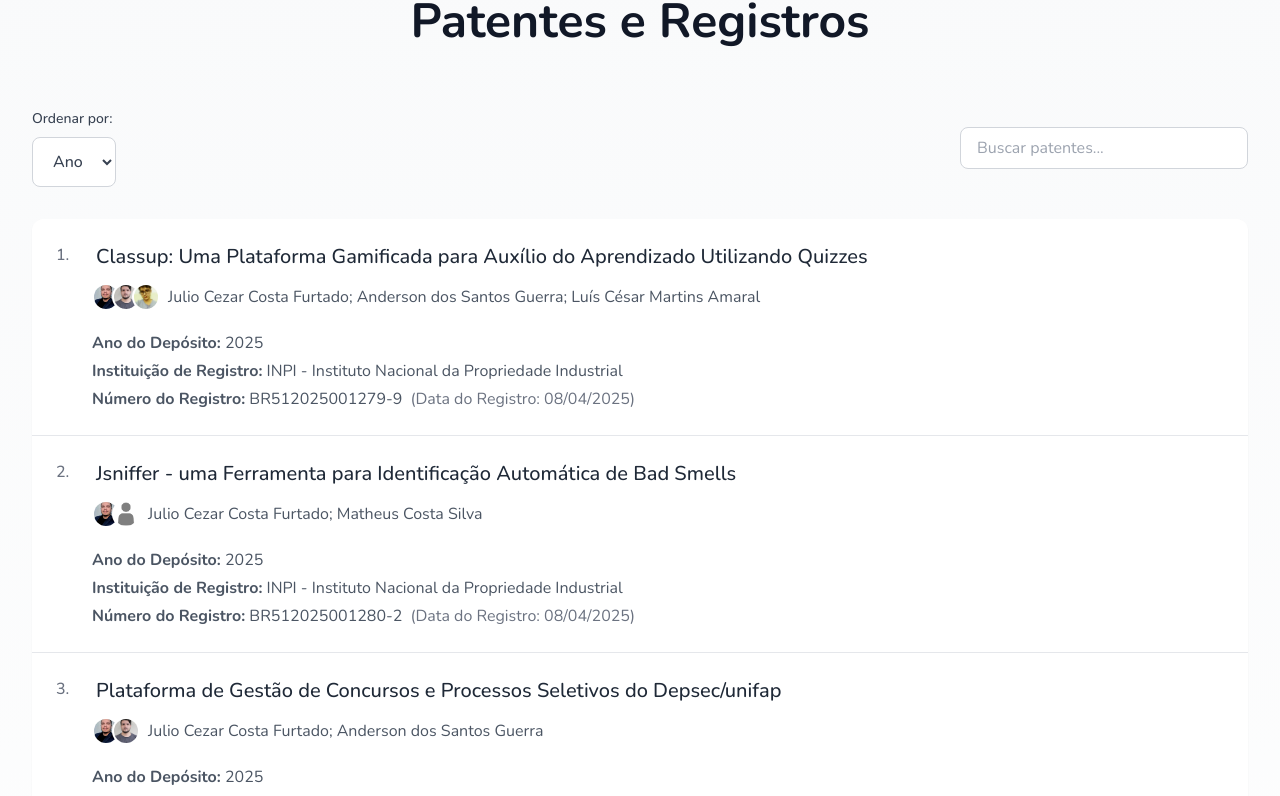
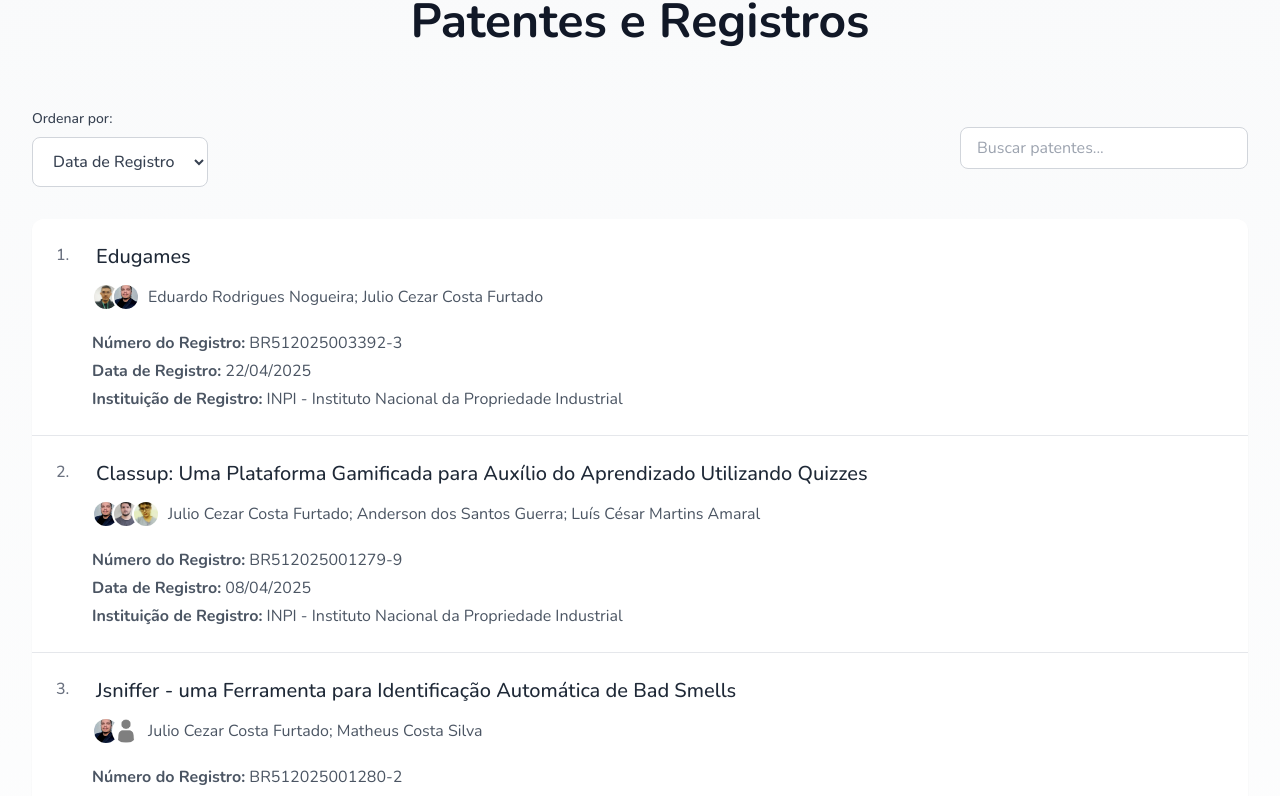
Before and after one commit to jcfurtado86/site-serde, a Next.js app: page /publicacoes in a window 1280 px wide. Shown: the part 10615-11411 px from the top of the page. Built offline with nearby package versions, Linux system fonts and the light colour scheme.

Commit message:
novos dados de patentes/registros

```diff
--- a/scripts/ts-generator.ts
+++ b/scripts/ts-generator.ts
@@ -24,11 +24,13 @@ function formatPatent(p: PatentProps): string {
   lines.push("  {")
   lines.push(`    authors: ${formatStringArray(p.authors, "    ")},`)
   lines.push(`    title: "${escapeString(p.title)}",`)
-  lines.push(`    year: ${typeof p.year === "number" ? p.year : `"${p.year}"`},`)
   if (p.patentNumber) lines.push(`    patentNumber: "${escapeString(p.patentNumber)}",`)
   if (p.registrationDate) lines.push(`    registrationDate: "${escapeString(p.registrationDate)}",`)
+  if (p.grantDate) lines.push(`    grantDate: "${escapeString(p.grantDate)}",`)
   if (p.registrationInstitution)
     lines.push(`    registrationInstitution: "${escapeString(p.registrationInstitution)}",`)
+  if (p.fundingInstitution)
+    lines.push(`    fundingInstitution: "${escapeString(p.fundingInstitution)}",`)
   if (p.patentType) lines.push(`    patentType: "${escapeString(p.patentType)}",`)
   lines.push("  },")
   return lines.join("\n")
--- a/src/app/(pages)/publicacoes/components/Patent/Patents.tsx
+++ b/src/app/(pages)/publicacoes/components/Patent/Patents.tsx
@@ -6,15 +6,16 @@ import { useLanguage } from "@/app/i18n/context"
 import { resolveAuthorName } from "@/app/utils/resolveAuthorName"
 import { AuthorAvatars } from "@/app/(pages)/publicacoes/components/AuthorAvatars/AuthorAvatars"
 
-interface PatentProps {
+interface PatentDisplayProps {
   number?: number
   title: string
   authors: string[]
-  year: number | string
   link?: string
   patentNumber?: string
   registrationDate?: string
+  grantDate?: string
   registrationInstitution?: string
+  fundingInstitution?: string
   patentType?: string
   originalAuthors?: string[]
   members?: { name: string; imageUrl?: string }[]
@@ -23,14 +24,15 @@ interface PatentProps {
 function PatentComponent({
   title,
   authors,
-  year,
   patentNumber,
   registrationDate,
+  grantDate,
   registrationInstitution,
+  fundingInstitution,
   number,
   originalAuthors = [],
   members = [],
-}: PatentProps) {
+}: PatentDisplayProps) {
   const { t } = useLanguage()
   return (
     <div className="border-b border-gray-200 py-6 bg-white hover:bg-gray-50/80 transition-all duration-200 px-6 relative group">
@@ -49,26 +51,31 @@ function PatentComponent({
         </div>
 
         <div className="text-base text-gray-600 pl-[calc(24px+0.75rem)] flex flex-col gap-1 pt-2">
+          {patentNumber && (
             <p>
-            <strong>{t("patents.filing_year")}</strong> {year}
+              <strong>{t("patents.number")}</strong> {patentNumber}
             </p>
-          <p>
-            {registrationInstitution && (
-              <>
-                <strong>{t("patents.institution")}</strong> {registrationInstitution}
-              </>
-            )}
-          </p>
-          <p>
-            {patentNumber && (
-              <>
-                <strong>{t("patents.number")}</strong> {patentNumber}
-              </>
           )}
           {registrationDate && (
-              <span className="ml-2 text-gray-500">({t("patents.date")} {registrationDate})</span>
+            <p>
+              <strong>{t("patents.registration_date")}</strong> {registrationDate}
+            </p>
           )}
+          {grantDate && (
+            <p>
+              <strong>{t("patents.grant_date")}</strong> {grantDate}
             </p>
+          )}
+          {registrationInstitution && (
+            <p>
+              <strong>{t("patents.institution")}</strong> {registrationInstitution}
+            </p>
+          )}
+          {fundingInstitution && (
+            <p>
+              <strong>{t("patents.funding_institution")}</strong> {fundingInstitution}
+            </p>
+          )}
         </div>
       </div>
     </div>
@@ -76,7 +83,7 @@ function PatentComponent({
 }
 
 export function Patents() {
-  const [sortBy, setSortBy] = useState("year")
+  const [sortBy, setSortBy] = useState("date")
   const [searchTerm, setSearchTerm] = useState("")
   const { patents, students, teachers } = useProjects()
   const { t } = useLanguage()
@@ -89,8 +96,14 @@ export function Patents() {
         patent.authors.some((author) => author.toLowerCase().includes(searchTerm.toLowerCase()))
     )
 
-    if (sortBy === "year") {
-      return [...filtered].sort((a, b) => Number(b.year) - Number(a.year))
+    const parseDate = (d?: string) => {
+      if (!d) return 0
+      const [day, month, year] = d.split("/").map(Number)
+      return year * 10000 + month * 100 + day
+    }
+
+    if (sortBy === "date") {
+      return [...filtered].sort((a, b) => parseDate(b.registrationDate) - parseDate(a.registrationDate))
     }
 
     return filtered
@@ -114,7 +127,7 @@ export function Patents() {
               onChange={(e) => setSortBy(e.target.value)}
               className="block w-full sm:w-auto px-4 py-3 text-gray-700 bg-white border border-gray-300 rounded-lg focus:ring-2 focus:ring-gray-500 focus:border-gray-500 font-medium hover:border-gray-400 transition-colors duration-200"
             >
-              <option value="year">{t("patents.sort_year")}</option>
+              <option value="date">{t("patents.sort_date")}</option>
             </select>
           </div>
 
--- a/src/app/context/types.ts
+++ b/src/app/context/types.ts
@@ -26,11 +26,12 @@ export interface PatentProps {
   number?: number
   title: string
   authors: string[]
-  year: number | string
   link?: string
   patentNumber?: string
   registrationDate?: string
+  grantDate?: string
   registrationInstitution?: string
+  fundingInstitution?: string
   patentType?: string
 }
 
--- a/src/app/i18n/en.json
+++ b/src/app/i18n/en.json
@@ -100,12 +100,13 @@
   },
   "patents": {
     "title": "Patents & Registrations",
-    "filing_year": "Filing Year:",
+    "number": "Registration Number:",
+    "registration_date": "Registration Date:",
+    "grant_date": "Grant Date:",
     "institution": "Registration Institution:",
-    "number": "Registration Number:",
-    "date": "Registration Date:",
+    "funding_institution": "Funding Institution:",
     "sort_label": "Sort by:",
-    "sort_year": "Year",
+    "sort_date": "Registration Date",
     "search_placeholder": "Search patents...",
     "no_results": "No patents found"
   },
--- a/src/app/i18n/pt.json
+++ b/src/app/i18n/pt.json
@@ -100,12 +100,13 @@
   },
   "patents": {
     "title": "Patentes e Registros",
-    "filing_year": "Ano do Depósito:",
+    "number": "Número do Registro:",
+    "registration_date": "Data de Registro:",
+    "grant_date": "Data de Concessão:",
     "institution": "Instituição de Registro:",
-    "number": "Número do Registro:",
-    "date": "Data do Registro:",
+    "funding_institution": "Instituição Promotora/Financiadora:",
     "sort_label": "Ordenar por:",
-    "sort_year": "Ano",
+    "sort_date": "Data de Registro",
     "search_placeholder": "Buscar patentes...",
     "no_results": "Nenhuma patente encontrada"
   },
```
Also changed, not shown: scripts/lattes-html-parser.ts (+13 -5 lines), scripts/update-lattes.ts (+9 -5 lines). Lines whose indentation alone changed are shown as unchanged.
